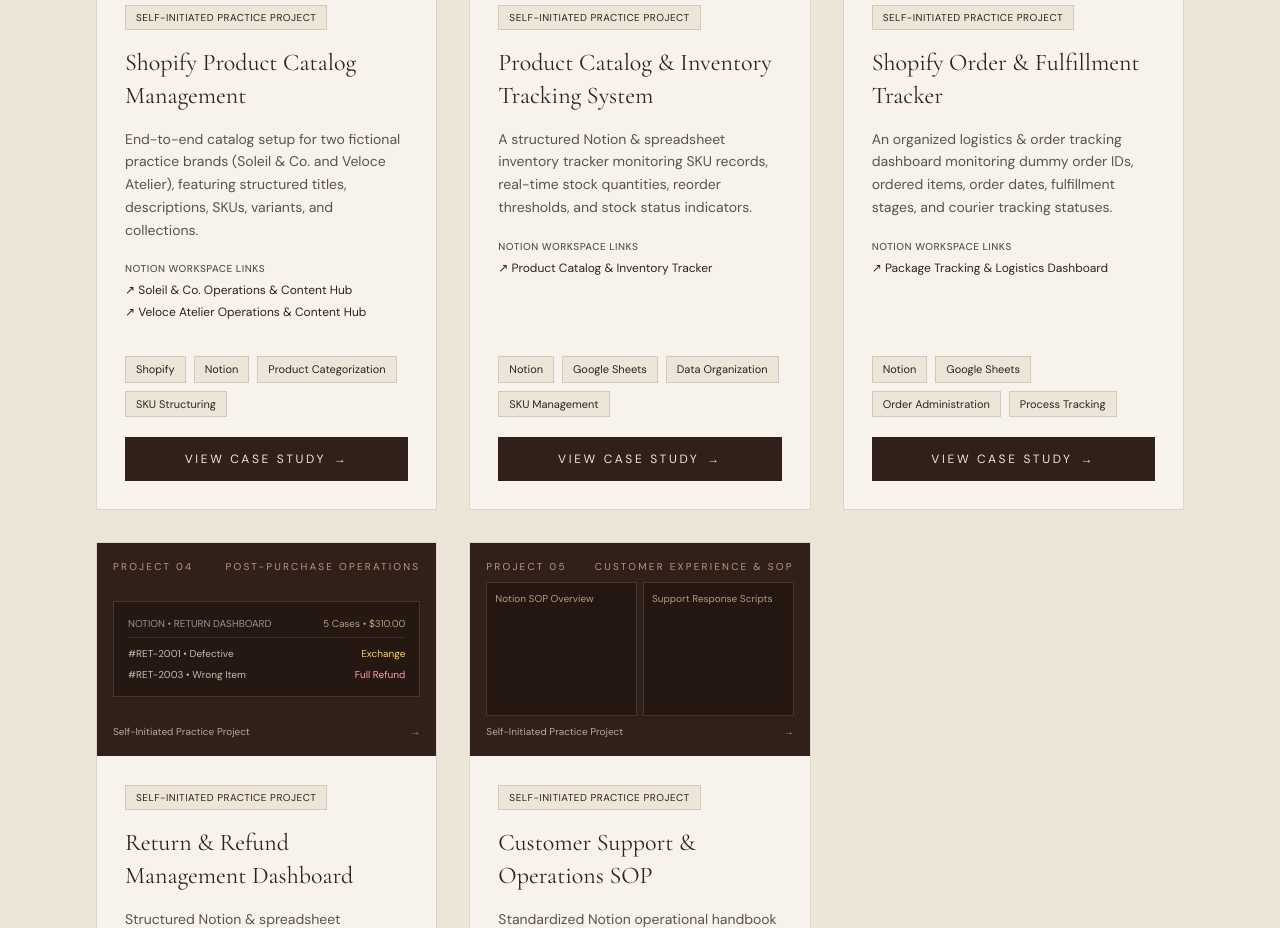
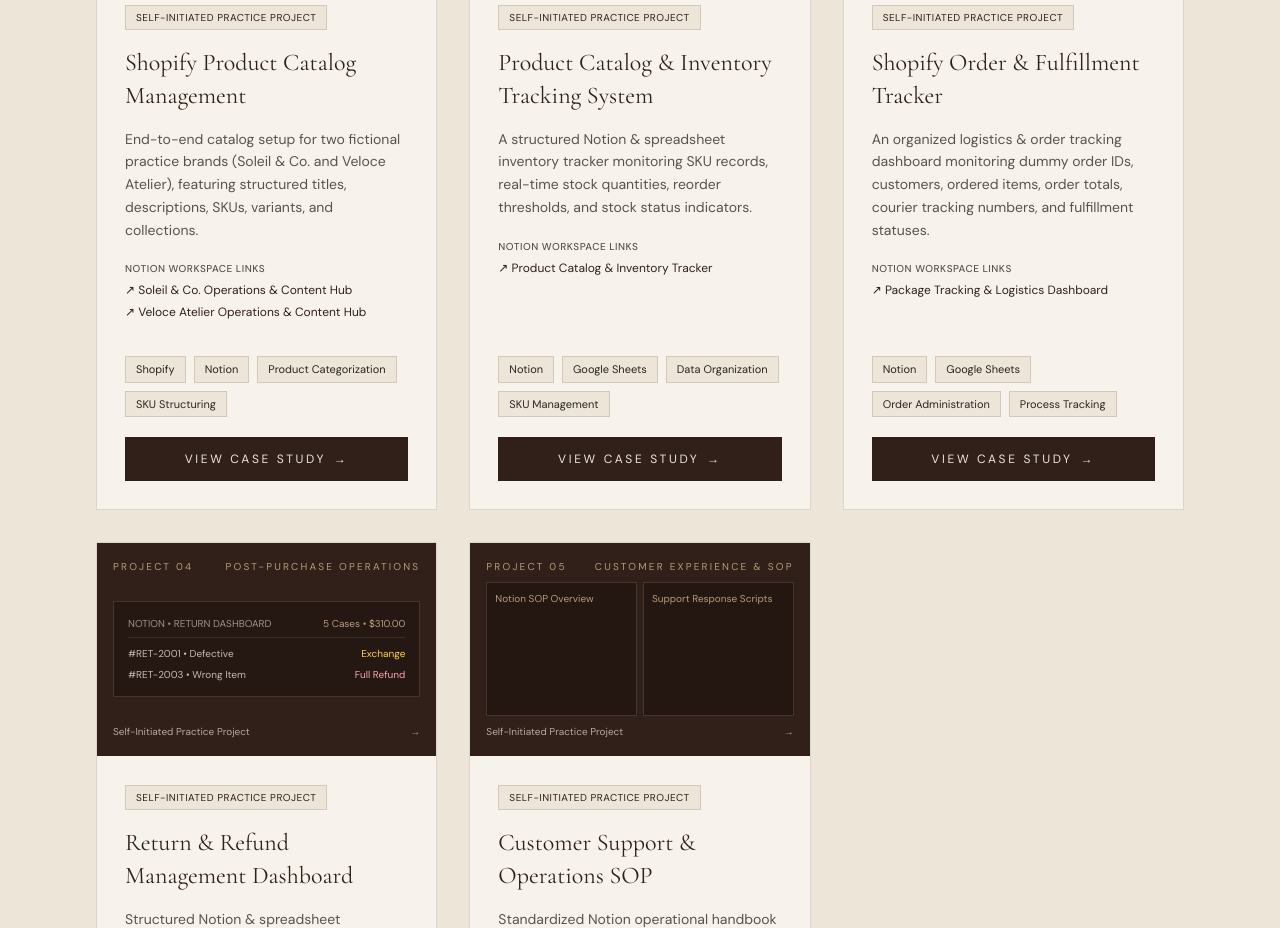
Before and after one commit to riew67/Reska-E-Commerce-VA-newest-version, a plain HTML site: page index.html in a window 1280 px wide. Shown: the part 2580-3508 px from the top of the page. Drawn offline with nearby package versions, Linux system fonts and the light colour scheme; a web font is replaced by a local one.

Commit message:
Update index.html

```diff
--- a/index.html
+++ b/index.html
@@ -764,11 +764,11 @@ practiceBrands: [
           },
           {
             id: "shopify-order-tracking",
-            number: "PROJECT 03",
+number: "PROJECT 03",
             label: "Self-Initiated Practice Project",
             category: "Fulfillment & Order Logs",
             title: "Shopify Order & Fulfillment Tracker",
-            shortDescription: "An organized logistics & order tracking dashboard monitoring dummy order IDs, ordered items, order dates, fulfillment stages, and courier tracking statuses.",
+            shortDescription: "An organized logistics & order tracking dashboard monitoring dummy order IDs, customers, ordered items, order totals, courier tracking numbers, and fulfillment statuses.",
             tools: ["Notion", "Google Sheets", "Order Administration", "Process Tracking"],
             previewImages: [],
             notionLinks: [
@@ -777,16 +777,16 @@ practiceBrands: [
                 url: "https://app.notion.com/p/Package-Tracking-Logistics-Dashboard-411c6e19f42e8060badac42dac7a0c80?source=copy_link"
               }
             ],
-            overview: "This self-initiated practice project simulates a daily order and package management log used to monitor incoming customer orders from payment confirmation through packing, dispatch, and final delivery—reducing missed shipments and simplifying status updates.",
+            overview: "This self-initiated practice project simulates a daily order and package management log used to monitor incoming customer orders, order values, shipping carriers, and tracking statuses across fulfillment stages—reducing missed shipments and simplifying status updates.",
             objectives: [
-              "Maintain a chronological log of fictional orders with unique Order IDs and dates.",
-              "Link each order accurately to product names, SKUs, and quantities.",
-              "Track fulfillment stages clearly across Pending, Processing, Shipped, and Delivered."
+              "Maintain a clear log of fictional orders with unique Order IDs and customer details.",
+              "Link each order accurately to product names, quantities, and total prices.",
+              "Track shipping carriers, tracking numbers, and fulfillment stages across Delivered, In Transit, and Unfulfilled."
             ],
             workflow: [
-              "Built a clean order tracking table with Order ID, Order Date, Product & SKU, Qty, Fulfillment Status, and Tracking Reference.",
-              "Populated realistic dummy order scenarios covering multiple fulfillment stages.",
-              "Organized status filtering so pending shipments can be prioritized each morning."
+              "Built a structured order tracking sheet with Order ID, Customer Name, Product Name, QTY, Total Price, Carrier, Tracking Number, and Fulfillment Status.",
+              "Populated realistic dummy order scenarios covering multiple shipping carriers and fulfillment stages.",
+              "Summarized order counts and total order value by fulfillment status for quick operational checks."
             ],
             keySkills: [
               "Order Status Tracking",
@@ -796,10 +796,9 @@ practiceBrands: [
             ],
             mockupType: "orders",
             orderRows: [
-              { orderId: "#ORD-1041", date: "2026-10-18", item: "Neroli Dew Balancing Mist (100 ml)", sku: "SOL-SKN-001-100", qty: 1, status: "Delivered", tracking: "TRK-884920" },
-              { orderId: "#ORD-1042", date: "2026-10-19", item: "Sculpt Studio Tank — Espresso / M", sku: "VEL-APP-101-ESP-M", qty: 2, status: "Shipped", tracking: "TRK-885104" },
-              { orderId: "#ORD-1043", date: "2026-10-20", item: "Squalane Barrier Moisture Cream", sku: "SOL-SKN-002-50", qty: 1, status: "Processing", tracking: "Pending Label" },
-              { orderId: "#ORD-1044", date: "2026-10-21", item: "Motion High-Rise 7/8 Legging — S", sku: "VEL-APP-102-CHR-S", qty: 1, status: "Pending", tracking: "Awaiting Dispatch" }
+              { orderId: "#VA-1001", customer: "Sarah Jenkins", item: "Radiance Glow Serum", qty: 2, totalPrice: "$64.00", carrier: "DHL Express", status: "Delivered", tracking: "9823410521" },
+              { orderId: "#VA-1002", customer: "Michael Chen", item: "Calming Facial Mist", qty: 1, totalPrice: "$22.00", carrier: "USPS", status: "In Transit", tracking: "9400111202003" },
+              { orderId: "#VA-1003", customer: "Emma Watson", item: "Black Graphic Tee", qty: 1, totalPrice: "$45.00", carrier: "FedEx", status: "Unfulfilled", tracking: "78123901239" }
             ]
           },
           {
```
